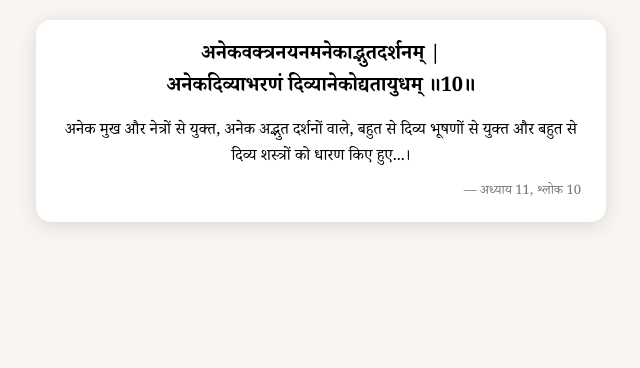
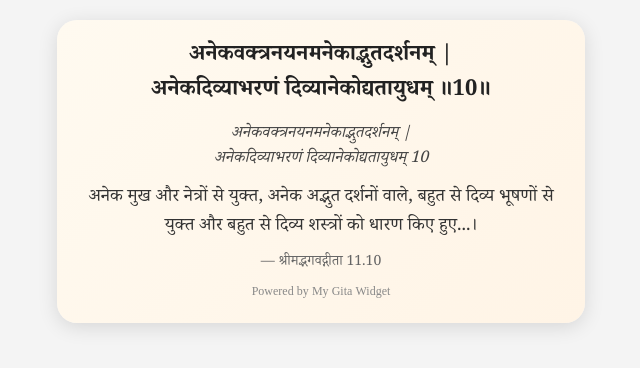
Before and after one commit to nikhileshjohari/gita-widget, a plain HTML site: page index.html in a window 1280 px wide. Shown: the whole page, without its empty margins (319-959 px from the left). Drawn offline with Linux system fonts and the light colour scheme.

Commit message:
Update index.html

```diff
--- a/index.html
+++ b/index.html
@@ -6,42 +6,69 @@
   <style>
     body {
       margin: 0;
-      background: #f9f6f1;
-      font-family: Mangal, "Noto Serif Devanagari", serif;
+      padding: 0;
+      display: flex;
+      justify-content: center;
+      align-items: center;
+      background: #f4f4f4;
+      font-family: "Noto Serif Devanagari", Mangal, serif;
     }
-    .card {
-      max-width: 520px;
-      margin: 20px auto;
-      padding: 20px 25px;
-      background: #ffffff;
-      border-radius: 15px;
+
+    .widget {
+      width: 100%;
+      max-width: 480px;
+      margin: 20px;
+      padding: 20px 24px;
+      background: linear-gradient(135deg, #fffaf0, #fff4e6);
+      border-radius: 20px;
       box-shadow: 0 4px 20px rgba(0,0,0,0.12);
       text-align: center;
     }
-    .shloka {
-      font-size: 20px;
+
+    .verse-text {
+      font-size: 22px;
       font-weight: 600;
       line-height: 1.6;
-      margin-bottom: 15px;
+      margin-bottom: 12px;
+      color: #222;
     }
-    .meaning {
+
+    .transliteration {
       font-size: 16px;
+      color: #444;
+      margin-bottom: 12px;
+      font-style: italic;
+    }
+
+    .translation {
+      font-size: 18px;
       line-height: 1.6;
-      margin-bottom: 12px;
+      margin-bottom: 10px;
+      color: #333;
     }
-    .ref {
-      font-size: 13px;
-      color: #777;
-      text-align: right;
+
+    .reference {
+      font-size: 14px;
+      color: #666;
+      margin-top: 8px;
+      font-weight: 500;
+    }
+
+    .powered {
+      margin-top: 10px;
+      font-size: 12px;
+      color: #888;
     }
   </style>
 </head>
 <body>
 
-<div class="card">
-  <div class="shloka" id="shloka">लोड हो रहा है…</div>
-  <div class="meaning" id="meaning"></div>
-  <div class="ref" id="ref"></div>
+<div class="widget">
+  <div id="verse" class="verse-text">लोड हो रहा है…</div>
+  <div id="translit" class="transliteration"></div>
+  <div id="meaning" class="translation"></div>
+  <div id="ref" class="reference"></div>
+  <div class="powered">Powered by My Gita Widget</div>
 </div>
 
 <script>
@@ -50,15 +77,25 @@
     const response = await fetch("gita-hi.json");
     const verses = await response.json();
 
-    // Stable verse of the day
-    const day = Math.floor(new Date().setHours(0,0,0,0) / 86400000);
-    const verse = verses[day % verses.length];
+    const day = Math.floor(Date.now() / 86400000);
+    const v = verses[day % verses.length];
 
-    document.getElementById("shloka").innerText = verse.shloka || "";
-    document.getElementById("meaning").innerText = verse.meaning || "अनुवाद उपलब्ध नहीं है";
-    document.getElementById("ref").innerText = `— अध्याय ${verse.chapter}, श्लोक ${verse.verse}`;
+    // Show verse
+    document.getElementById("verse").innerText = v.shloka || "";
+
+    // Optional: Rough transliteration (simple)
+    // You can replace this with a real transliteration algorithm if dataset has one
+    const translit = (v.shloka || "")
+      .replace(/ /g, " ")
+      .replace(/॥/g, "");
+    document.getElementById("translit").innerText = translit;
+
+    document.getElementById("meaning").innerText = v.meaning || "";
+    document.getElementById("ref").innerText =
+      `— श्रीमद्भगवद्गीता ${v.chapter}.${v.verse}`;
+
   } catch (e) {
-    document.getElementById("shloka").innerText = "श्लोक लोड नहीं हो सका";
+    document.getElementById("verse").innerText = "श्लोक लोड नहीं हो सका";
     console.error(e);
   }
 })();
```
